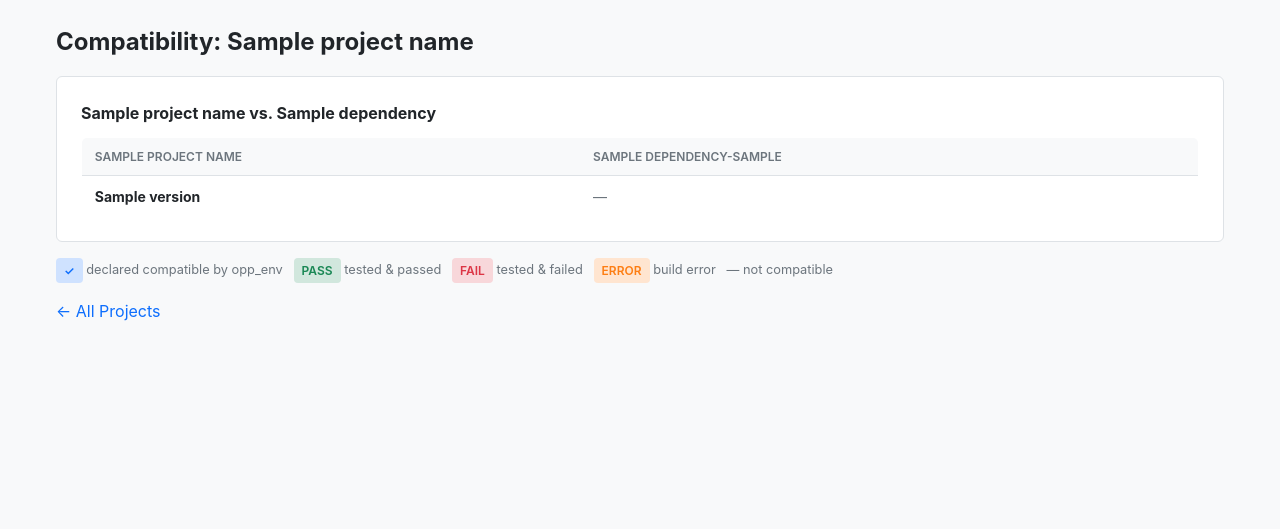
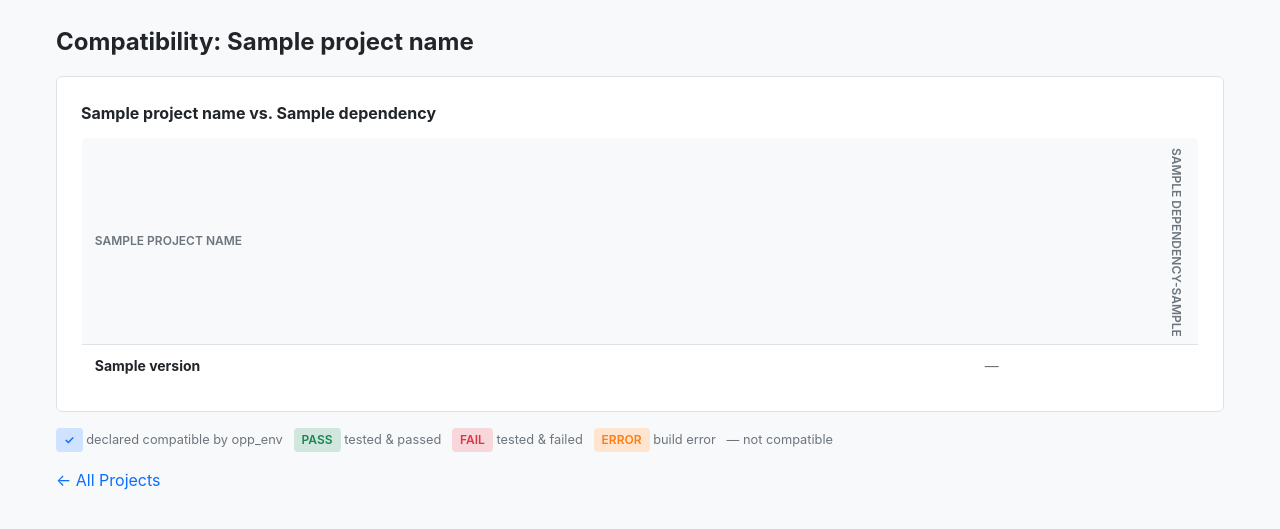
Before and after one commit to omnetpp/opp_ci, a FastAPI app: template opp_ci/web/templates/compatibility.html in a window 1280 px wide. Shown: the part 55-584 px from the top of the page. Run offline with FastAPI, Linux system fonts and the light colour scheme; the template is opened without the code that fills it: most values are stand-ins (such as "Sample title", 1, 10 or a date in 2020).

Commit message:
Use vertical column headers in compatibility matrix
The matrix has many dependency-version columns; vertical headers keep
the cells narrow and avoid horizontal scrolling.

```diff
--- a/opp_ci/web/templates/compatibility.html
+++ b/opp_ci/web/templates/compatibility.html
@@ -22,7 +22,7 @@
             <tr>
                 <th>{{ project_name }}</th>
                 {% for dv in matrix.dep_versions %}
-                <th>{{ matrix.dependency }}-{{ dv }}</th>
+                <th style="writing-mode: vertical-lr; text-orientation: mixed; white-space: nowrap; vertical-align: bottom; padding-bottom: 0.5rem;">{{ matrix.dependency }}-{{ dv }}</th>
                 {% endfor %}
             </tr>
         </thead>
```
